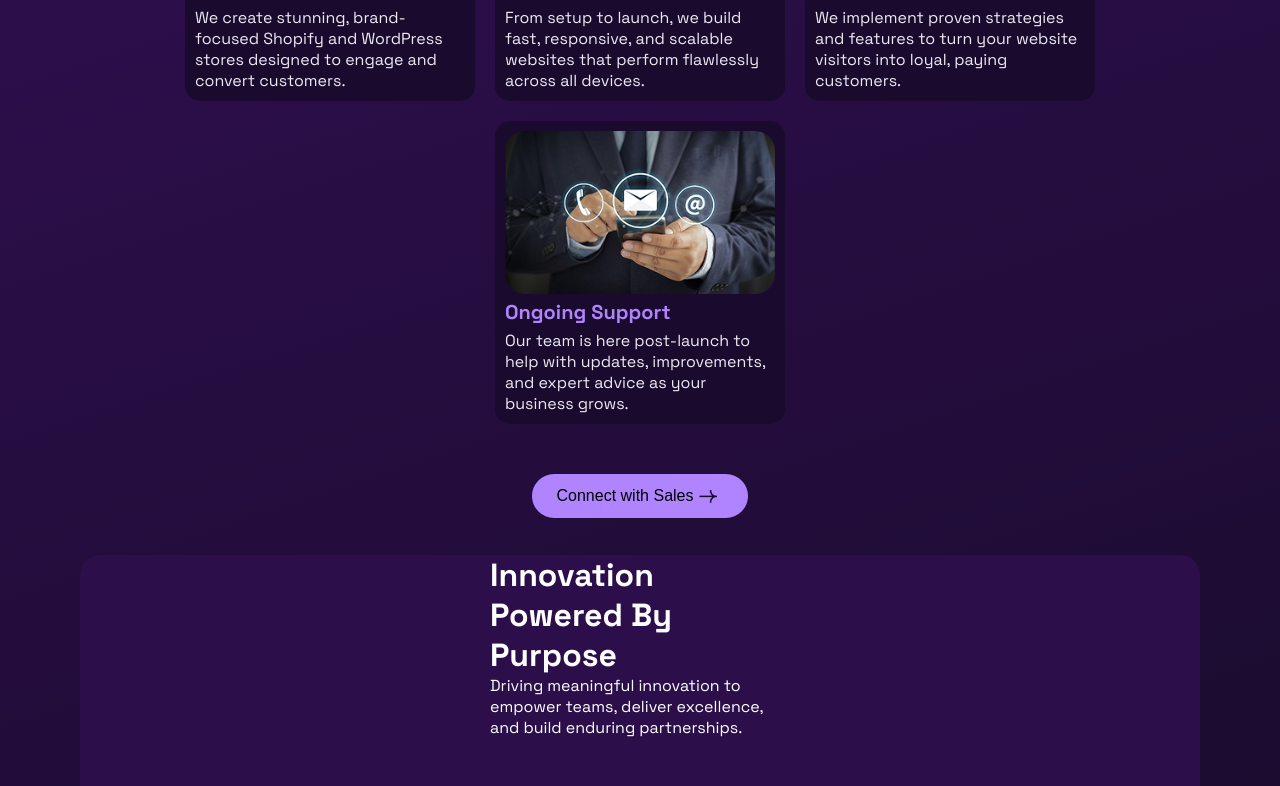
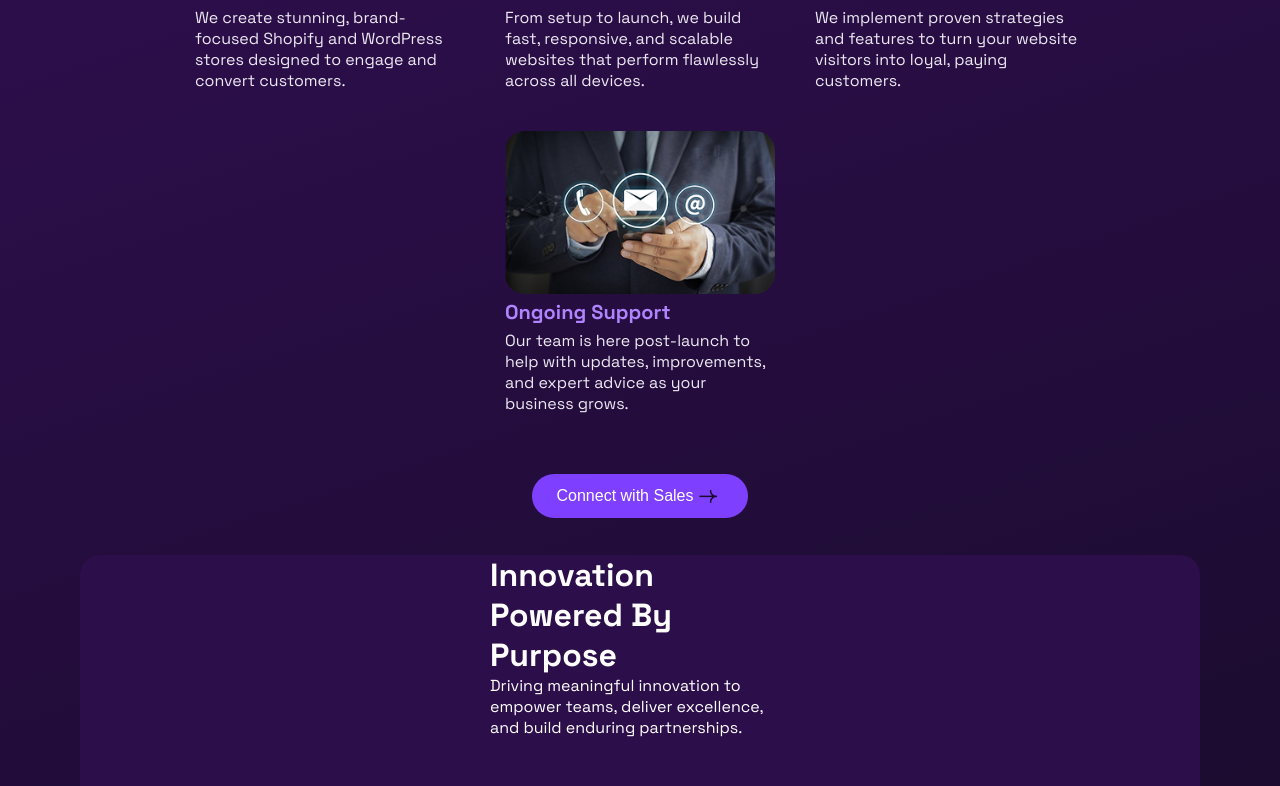
Before and after one commit to Jincora7/JincoraSite, a React (Vite) app: page / in a window 1280 px wide. Shown: the part 1280-2066 px from the top of the page. Built offline with nearby package versions, Linux system fonts and the light colour scheme.

Commit message:
background fix

```diff
--- a/src/components/Contact/Contact.css
+++ b/src/components/Contact/Contact.css
@@ -570,7 +570,7 @@ label {
 
 
 .contact-container {
-  background: linear-gradient(180deg, #2b0a49, #000);
+  /* background: linear-gradient(180deg, #2b0a49, #000); */
   /* background-color: transparent; */
   min-height: 100%;
   position: relative;
--- a/src/components/Footer/Footer.css
+++ b/src/components/Footer/Footer.css
@@ -113,7 +113,7 @@
   } */
 
   .demo-section {
-  background-color: #4a1d75;
+  background-color: #2C0E4A;
   color: white;
   text-align: center;
   padding: 60px 20px;
--- a/src/components/Home/GrowthSection/GrowthSection.css
+++ b/src/components/Home/GrowthSection/GrowthSection.css
@@ -1,6 +1,6 @@
 .growth-section {
     min-height: 100%;
-  background: linear-gradient(180deg, #2b0a49, #000);
+  /* background: linear-gradient(180deg, #2b0a49, #000); */
   color: white;
   padding: 60px 20px;
 
--- a/src/components/Home/Pillars-Page/PillarsCardComponent/PillarsCardComponent.css
+++ b/src/components/Home/Pillars-Page/PillarsCardComponent/PillarsCardComponent.css
@@ -1,7 +1,7 @@
 .pillars-card-component{
   width: 100%;
   max-width: 290px;
-  background-color: #1A0B2E;
+  /* background-color: #1A0B2E; */
   color: #EDE9F3;
   padding: 10px;
   border-radius: 15px;
--- a/src/components/Services/IgniteGrowth/IgniteGrowth.css
+++ b/src/components/Services/IgniteGrowth/IgniteGrowth.css
@@ -4,7 +4,7 @@
   justify-content: space-between;
   align-items: center;
   padding: 40px;
-  background: linear-gradient(135deg, #140d26, #1c142e);
+  /* background: linear-gradient(135deg, #140d26, #1c142e); */
   color: white;
   gap: 50px;
 }
--- a/src/components/Services/PricingPlans/PricingPlans.css
+++ b/src/components/Services/PricingPlans/PricingPlans.css
@@ -1,6 +1,6 @@
 .pricing-section {
   padding: 4rem 2rem;
-  background: linear-gradient(to bottom, #10002b, #240046);
+  /* background: linear-gradient(to bottom, #10002b, #240046); */
   color: white;
   text-align: center;
   /* font-family: "Inter", sans-serif; */
--- a/src/reusableComponents/PrimaryBtn/PrimaryBtn.css
+++ b/src/reusableComponents/PrimaryBtn/PrimaryBtn.css
@@ -4,10 +4,10 @@
     justify-content: center;
     gap: 5px;
     flex-wrap: nowrap;
-    background-color: #B083FF;
+    background-color: #7F3FFF;
     padding: 7px 20px;
     font-size: 0.9rem;
-    color: black;
+    color: white;
     border-radius: 25px;
     border: none;
     outline: none;
```
